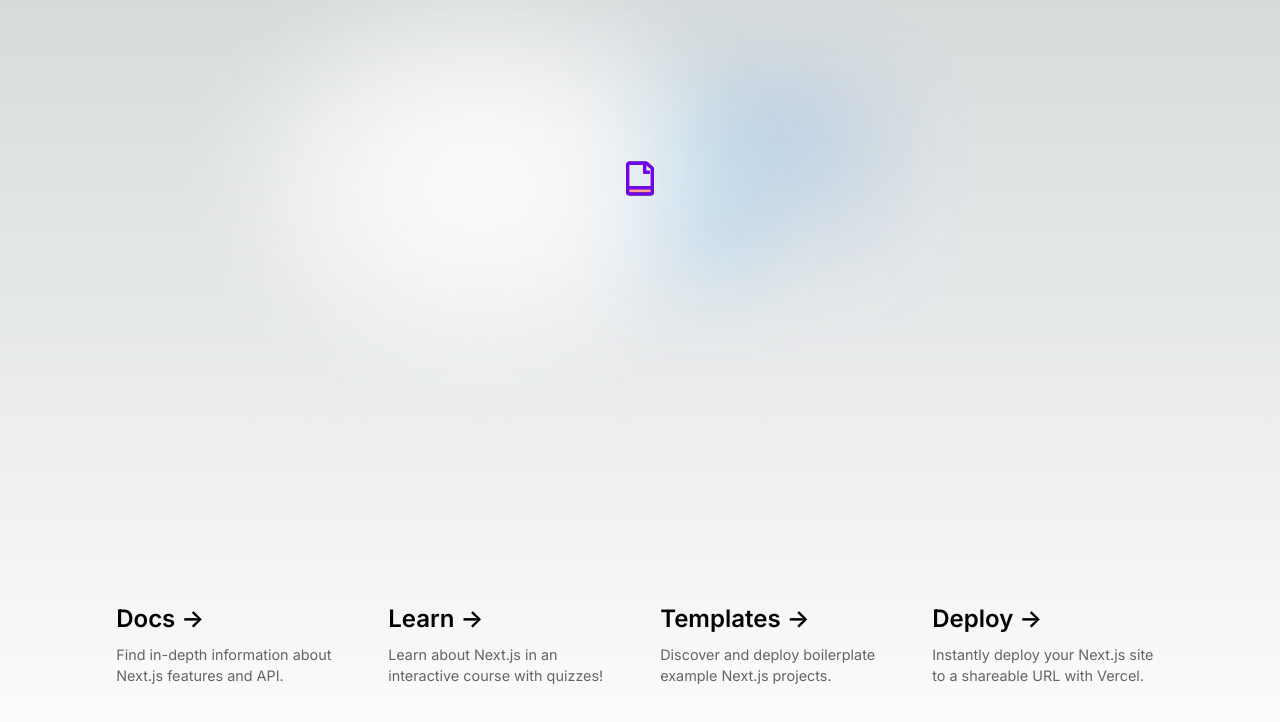
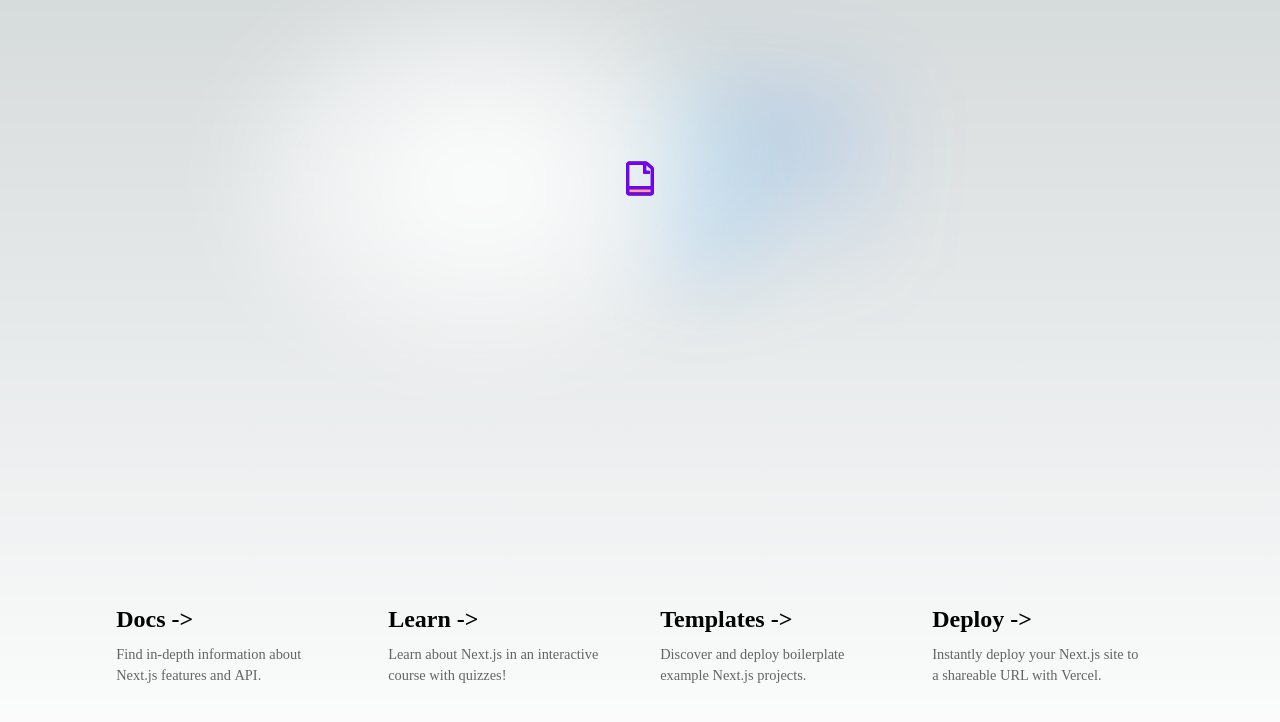
Before and after one commit to csci5117s23/homework-2-kongdaniel000, a Next.js app: page / in a window 1280 px wide. Shown: the top 722 px of the page. Built offline with nearby package versions, Linux system fonts and the light colour scheme.

Commit message:
build fixed

```diff
--- a/src/pages/index.js
+++ b/src/pages/index.js
@@ -1,9 +1,9 @@
 import Head from 'next/head'
 import Image from 'next/image'
-import { Inter } from 'next/font/google'
+// import { Inter } from 'next/font/google'
 import styles from '@/styles/Home.module.css'
 
-const inter = Inter({ subsets: ['latin'] })
+// const inter = Inter({ subsets: ['latin'] })
 
 export default function Home() {
   return (
@@ -53,10 +53,10 @@ export default function Home() {
             target="_blank"
             rel="noopener noreferrer"
           >
-            <h2 className={inter.className}>
+            <h2 /*className={inter.className}*/>
               Docs <span>-&gt;</span>
             </h2>
-            <p className={inter.className}>
+            <p /*className={inter.className}*/>
               Find in-depth information about Next.js features and&nbsp;API.
             </p>
           </a>
@@ -67,10 +67,10 @@ export default function Home() {
             target="_blank"
             rel="noopener noreferrer"
           >
-            <h2 className={inter.className}>
+            <h2 /*className={inter.className}*/>
               Learn <span>-&gt;</span>
             </h2>
-            <p className={inter.className}>
+            <p /*className={inter.className}*/>
               Learn about Next.js in an interactive course with&nbsp;quizzes!
             </p>
           </a>
@@ -81,10 +81,10 @@ export default function Home() {
             target="_blank"
             rel="noopener noreferrer"
           >
-            <h2 className={inter.className}>
+            <h2 /*className={inter.className}*/>
               Templates <span>-&gt;</span>
             </h2>
-            <p className={inter.className}>
+            <p /*className={inter.className}*/>
               Discover and deploy boilerplate example Next.js&nbsp;projects.
             </p>
           </a>
@@ -95,10 +95,10 @@ export default function Home() {
             target="_blank"
             rel="noopener noreferrer"
           >
-            <h2 className={inter.className}>
+            <h2 /*className={inter.className}*/>
               Deploy <span>-&gt;</span>
             </h2>
-            <p className={inter.className}>
+            <p /*className={inter.className}*/>
               Instantly deploy your Next.js site to a shareable URL
               with&nbsp;Vercel.
             </p>
```
